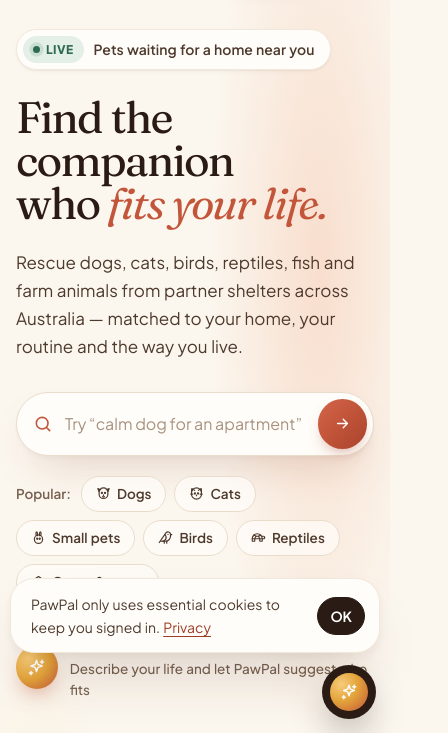
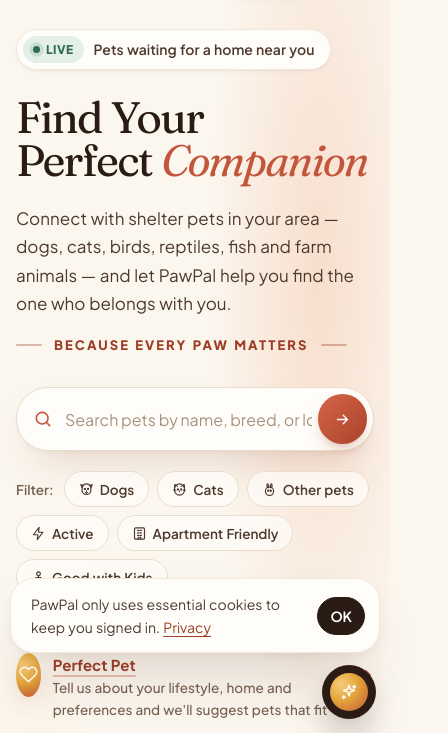
Before and after one commit to UniskaSthapit/PawPal, a website: page public/home.html in a window 390 px wide. Shown: the part 111-844 px from the top of the page, 448 px wide, since content can reach past the window. Drawn offline with Linux system fonts and the light colour scheme; no server answers.

Commit message:
Home: Find Your Perfect Companion inside the redesigned hero; phone layout fixes
- Hero keeps the redesign's layout, motion and photo composition with the original Find Your Companion content: heading, motto, search (name, breed or location, or a description), the six quick filters and the Find My Perfect Pet prompt
- Quick filters get 44px touch targets on touch screens
- Phones: the hero's decorative ring no longer widens the page, shelter contact details wrap inside their card, and match photos keep their full 4:5 shape

```diff
--- a/public/css/pawpal.css
+++ b/public/css/pawpal.css
@@ -418,7 +418,7 @@ main { flex: 1; }
 
 /* ---------- 8. Home ---------- */
 /* Hero: editorial copy on the left, an organic photo composition on the right */
-.hero { position: relative; isolation: isolate; padding: clamp(24px, 4vw, 48px) 0 clamp(56px, 7vw, 96px); }
+.hero { position: relative; isolation: isolate; overflow-x: clip; padding: clamp(24px, 4vw, 48px) 0 clamp(56px, 7vw, 96px); }
 .hero::before { content: ''; position: absolute; inset: -140px 0 0; z-index: -1; pointer-events: none;
   background: radial-gradient(40% 50% at 82% 30%, rgba(247, 214, 194, .75) 0%, transparent 70%), radial-gradient(30% 40% at 10% 85%, rgba(251, 239, 213, .9) 0%, transparent 70%); }
 .hero-grid { display: grid; grid-template-columns: minmax(0, 1.12fr) minmax(0, 1fr); gap: clamp(32px, 5vw, 80px); align-items: center; }
@@ -431,6 +431,8 @@ main { flex: 1; }
 .hero-h1 { font-family: var(--font-display); font-size: clamp(44px, 5.3vw, 76px); font-weight: 400; color: var(--ink); line-height: .98; letter-spacing: -.04em; margin: 26px 0 22px; }
 .hero-h1 em { display: inline-block; }
 .hero-sub { font-size: clamp(17px, 1.5vw, 19.5px); color: var(--ink-2); line-height: 1.65; max-width: 50ch; }
+.hero-motto { display: inline-flex; align-items: center; gap: 12px; margin-top: 18px; font-size: 13px; font-weight: 800; letter-spacing: .16em; text-transform: uppercase; color: var(--brand-ink); }
+.hero-motto::before, .hero-motto::after { content: ''; width: 26px; height: 2px; border-radius: 2px; background: currentColor; opacity: .35; }
 .hero-searchbar { display: flex; align-items: center; margin: 32px 0 20px; max-width: 580px; background: var(--card); border: 1px solid var(--line); border-radius: var(--r-pill); padding: 6px;
   box-shadow: 0 2px 4px rgba(74, 44, 24, .04), 0 20px 44px -22px rgba(122, 52, 28, .35); transition: border-color var(--t-fast), box-shadow var(--t) var(--ease); }
 .hero-searchbar:focus-within { border-color: var(--brand); box-shadow: var(--ring), 0 20px 44px -22px rgba(122, 52, 28, .35); }
@@ -451,12 +453,18 @@ main { flex: 1; }
 .hero-pill-link { display: inline-flex; align-items: center; gap: 6px; min-height: 36px; padding: 0 14px; font-size: 13.5px; font-weight: 600; border-radius: var(--r-pill); border: 1px solid var(--line);
   background: rgba(255, 253, 249, .7); color: var(--ink-2); text-decoration: none; transition: all var(--t) var(--ease); }
 .hero-pill-link svg { width: 15px; height: 15px; }
+@media (pointer: coarse) { .hero-pill-link { min-height: 44px; } }
 .hero-pill-link:hover { border-color: var(--ink); background: var(--ink); color: #fff; transform: translateY(-2px); }
 .hero-secondary { display: inline-flex; align-items: center; gap: 12px; margin-top: 34px; text-decoration: none; color: var(--ink); font-weight: 600; font-size: 15px; }
 .hero-secondary .orb { width: 44px; height: 44px; border-radius: 50%; display: grid; place-items: center; color: #fff; background: radial-gradient(circle at 30% 30%, #F7CC7A, var(--honey) 50%, var(--brand) 100%);
   box-shadow: 0 10px 22px -10px rgba(194, 85, 58, .8); transition: transform var(--t) var(--ease-spring); }
 .hero-secondary .orb svg { width: 19px; height: 19px; }
 .hero-secondary small { display: block; color: var(--muted); font-weight: 500; font-size: 13.5px; }
+.hero-secondary-cta { color: var(--brand-ink); font-weight: 700; text-decoration: underline; text-decoration-thickness: 2px; text-underline-offset: 4px; text-decoration-color: rgba(194, 85, 58, .35); transition: text-decoration-color var(--t-fast); }
+.hero-secondary:hover .hero-secondary-cta { text-decoration-color: currentColor; }
+.hero-secondary-arrow { display: grid; color: var(--brand); transition: transform var(--t) var(--ease); }
+.hero-secondary-arrow svg { width: 18px; height: 18px; }
+.hero-secondary:hover .hero-secondary-arrow { transform: translateX(4px); }
 .hero-secondary:hover { color: var(--ink); }
 .hero-secondary:hover .orb { transform: scale(1.08) rotate(-8deg); }
 
@@ -783,7 +791,7 @@ main { flex: 1; }
 .energy-meter { display: flex; gap: 4px; }
 .energy-meter i { width: 22px; height: 7px; border-radius: 4px; background: var(--paper-3); }
 .energy-meter i.on { background: var(--grad-warm); }
-.shelter-card { display: grid; grid-template-columns: 52px 1fr; gap: 16px; }
+.shelter-card { display: grid; grid-template-columns: 52px minmax(0, 1fr); gap: 16px; }
 .shelter-card .s-ic { width: 52px; height: 52px; border-radius: 16px; background: var(--sage-soft); color: var(--sage); display: grid; place-items: center; }
 .shelter-card .s-ic svg { width: 26px; height: 26px; }
 .profile-body { display: grid; grid-template-columns: minmax(0, 1.2fr) minmax(0, 1fr); gap: clamp(24px, 4vw, 64px); }
@@ -827,7 +835,7 @@ main { flex: 1; }
 @keyframes rise { from { opacity: 0; transform: translateY(18px); } }
 @media (max-width: 960px) { .match-layout { grid-template-columns: 1fr; } .match-input { position: static; } }
 @media (max-width: 760px) { .match-card { grid-template-columns: 190px minmax(0, 1fr); } }
-@media (max-width: 600px) { .match-card { grid-template-columns: 1fr; } .match-card .media { margin: 10px 10px 0; aspect-ratio: 4 / 4; width: calc(100% - 20px); } }
+@media (max-width: 600px) { .match-card { grid-template-columns: 1fr; } .match-card .media { margin: 10px 10px 0; aspect-ratio: 4 / 5; max-height: 460px; width: calc(100% - 20px); justify-self: center; } }
 
 /* ---------- 13. Chat assistant ---------- */
 .chat-launcher { position: fixed; right: 22px; bottom: 22px; z-index: 80; display: inline-flex; align-items: center; gap: 10px; height: 56px; padding: 0 22px 0 10px; border-radius: 999px; border: 0;
@@ -1080,9 +1088,10 @@ body.side-open::after, body.filters-open::after { content: ''; position: fixed;
 
 /* ---------- 18. Utilities ---------- */
 .divider { height: 1px; background: var(--line); margin-block: 24px; }
-.kv { display: grid; grid-template-columns: max-content 1fr; gap: 8px 18px; font-size: 14.5px; }
+.kv { display: grid; grid-template-columns: max-content minmax(0, 1fr); min-width: 0; gap: 8px 18px; font-size: 14.5px; }
 .kv dt { color: var(--muted); font-weight: 600; }
-.kv dd { margin: 0; font-weight: 600; }
+.kv dd { margin: 0; font-weight: 600; overflow-wrap: anywhere; }
+.shelter-card > div { min-width: 0; }
 .prose { max-width: 72ch; }
 .prose h2 { font-size: 30px; margin: 40px 0 12px; }
 .prose h3 { font-size: 22px; margin: 28px 0 10px; }
--- a/public/home.html
+++ b/public/home.html
@@ -3,10 +3,10 @@
 <head>
   <meta charset="utf-8">
   <meta name="viewport" content="width=device-width, initial-scale=1">
-  <title>PawPal — Adopt a pet that fits your life</title>
+  <title>PawPal — Find Your Perfect Companion</title>
   <meta name="description" content="Adopt a rescue pet with PawPal. Tell us about your lifestyle and PawPal's matching suggests compatible dogs, cats and small pets from partner shelters across Australia.">
   <meta name="theme-color" content="#FBF6EE">
-  <meta property="og:title" content="PawPal — Adopt a pet that fits your life">
+  <meta property="og:title" content="PawPal — Find Your Perfect Companion">
   <meta property="og:description" content="Rescue dogs, cats and small pets from shelters across Australia. See who suits your home and apply online.">
   <meta property="og:type" content="website">
   <link rel="icon" type="image/png" sizes="32x32" href="images/favicon-32.png">
@@ -29,30 +29,32 @@
     <div class="container hero-grid">
       <div class="hero-copy">
         <span class="hero-eyebrow" data-hero style="--n:0"><span class="live">LIVE</span><span id="heroCount">Pets waiting for a home near you</span></span>
-        <h1 class="hero-h1" id="heroTitle" data-hero style="--n:1">Find the companion who <em>fits your life.</em></h1>
-        <p class="hero-sub" data-hero style="--n:2">Rescue dogs, cats, birds, reptiles, fish and farm animals from partner shelters across Australia — matched to your home, your routine and the way you live.</p>
+        <h1 class="hero-h1" id="heroTitle" data-hero style="--n:1">Find Your Perfect <em>Companion</em></h1>
+        <p class="hero-sub" data-hero style="--n:2">Connect with shelter pets in your area — dogs, cats, birds, reptiles, fish and farm animals — and let PawPal help you find the one who belongs with you.</p>
+        <p class="hero-motto" data-hero style="--n:2">Because Every Paw Matters</p>
 
         <form class="hero-searchbar" id="heroSearch" role="search" data-hero style="--n:3">
           <span class="hero-searchbar-icon" data-icon="search"></span>
           <label class="sr-only" for="heroQ">Search pets by name, breed or location, or describe what you're looking for</label>
-          <input id="heroQ" type="text" maxlength="300" autocomplete="off" placeholder="Try “calm dog for an apartment”">
+          <input id="heroQ" type="text" maxlength="300" autocomplete="off" placeholder="Search pets by name, breed, or location…">
           <button class="hero-search-clear" id="heroClear" type="button" aria-label="Clear search" hidden><span data-icon="close"></span></button>
           <button class="hero-search-btn" type="submit"><span>Search</span><span data-icon="arrowRight"></span></button>
         </form>
 
         <div class="hero-pills" aria-label="Quick filters" data-hero style="--n:4">
-          <span class="hero-pills-label">Popular:</span>
+          <span class="hero-pills-label">Filter:</span>
           <a class="hero-pill-link" href="adopt.html?type=dog"><span data-icon="dog"></span>Dogs</a>
           <a class="hero-pill-link" href="adopt.html?type=cat"><span data-icon="cat"></span>Cats</a>
-          <a class="hero-pill-link" href="adopt.html?type=small"><span data-icon="rabbit"></span>Small pets</a>
-          <a class="hero-pill-link" href="adopt.html?type=bird"><span data-icon="bird"></span>Birds</a>
-          <a class="hero-pill-link" href="adopt.html?type=reptile"><span data-icon="turtle"></span>Reptiles</a>
-          <a class="hero-pill-link" href="adopt.html?type=farm"><span data-icon="barn"></span>Goats &amp; cows</a>
+          <a class="hero-pill-link" href="adopt.html?type=other"><span data-icon="rabbit"></span>Other pets</a>
+          <a class="hero-pill-link" href="adopt.html?energy=3"><span data-icon="zap"></span>Active</a>
+          <a class="hero-pill-link" href="adopt.html?apartment=1"><span data-icon="building"></span>Apartment Friendly</a>
+          <a class="hero-pill-link" href="adopt.html?kids=1"><span data-icon="child"></span>Good with Kids</a>
         </div>
 
         <a class="hero-secondary" href="ai-matching.html" data-hero style="--n:5">
-          <span class="orb" data-icon="sparkle"></span>
-          <span>Not sure where to start?<small>Describe your life and let PawPal suggest who fits</small></span>
+          <span class="orb" data-icon="heart"></span>
+          <span>Not sure where to start? <b class="hero-secondary-cta">Find My Perfect Pet</b><small>Tell us about your lifestyle, home and preferences and we'll suggest pets that fit</small></span>
+          <span class="hero-secondary-arrow" data-icon="arrowRight"></span>
         </a>
         <div class="avatar-stack" id="avatarStack" aria-hidden="true"></div>
       </div>
```
